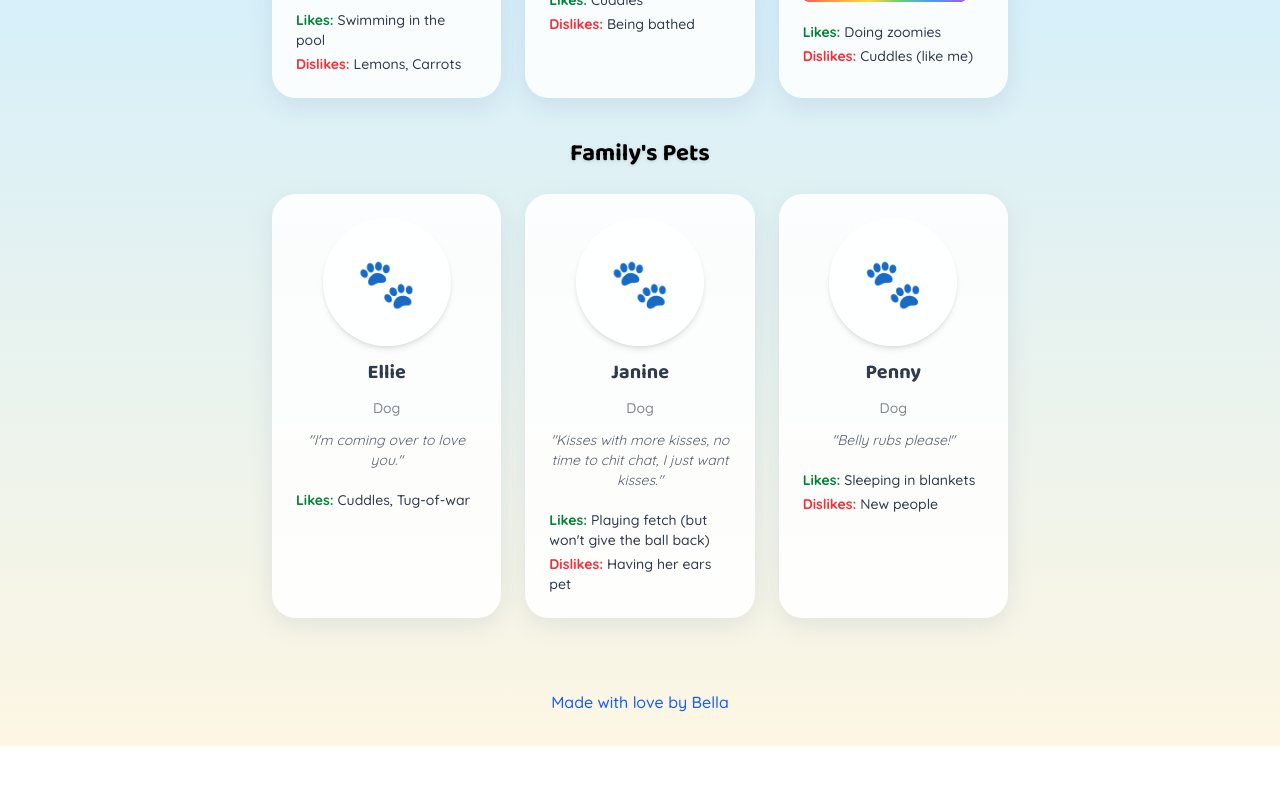
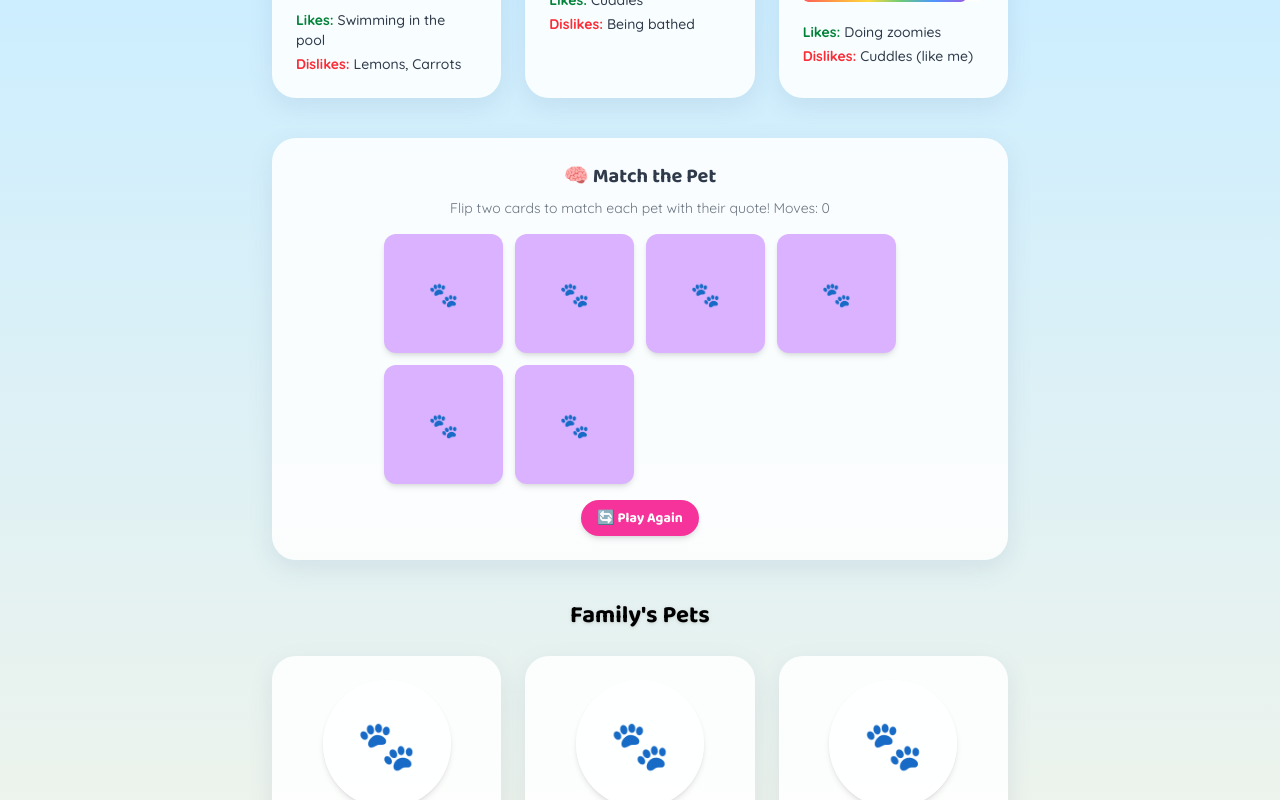
Before and after one commit to gregorylebed-code/bella-website, a Next.js app: page /pets in a window 1280 px wide. Shown: the part 800-1600 px from the top of the page. Before the commit the page ends 1546 px from the top, so only its background shows below. Built offline with nearby package versions, Linux system fonts and the light colour scheme.

Commit message:
Add Match the Pet memory game to Pets page

```diff
--- /dev/null
+++ b/src/app/pets/MatchThePet.tsx
@@ -0,0 +1,146 @@
+"use client";
+
+import { useMemo, useState } from "react";
+
+type Pet = {
+  name: string;
+  photo: string;
+  quote: string;
+};
+
+type Card = {
+  id: string;
+  petName: string;
+  type: "photo" | "quote";
+  content: string;
+};
+
+function shuffle<T>(arr: T[]): T[] {
+  const a = [...arr];
+  for (let i = a.length - 1; i > 0; i--) {
+    const j = Math.floor(Math.random() * (i + 1));
+    [a[i], a[j]] = [a[j], a[i]];
+  }
+  return a;
+}
+
+function buildDeck(pets: Pet[]): Card[] {
+  const cards: Card[] = [];
+  for (const pet of pets) {
+    cards.push({ id: `${pet.name}-photo`, petName: pet.name, type: "photo", content: pet.photo });
+    cards.push({ id: `${pet.name}-quote`, petName: pet.name, type: "quote", content: pet.quote });
+  }
+  return shuffle(cards);
+}
+
+export default function MatchThePet({ pets }: { pets: Pet[] }) {
+  const [deck, setDeck] = useState<Card[]>(() => buildDeck(pets));
+  const [flipped, setFlipped] = useState<string[]>([]);
+  const [matched, setMatched] = useState<Set<string>>(new Set());
+  const [moves, setMoves] = useState(0);
+  const [busy, setBusy] = useState(false);
+
+  const gameKey = useMemo(() => JSON.stringify(pets.map((p) => p.name)), [pets]);
+
+  function reset() {
+    setDeck(buildDeck(pets));
+    setFlipped([]);
+    setMatched(new Set());
+    setMoves(0);
+    setBusy(false);
+  }
+
+  function handleFlip(card: Card) {
+    if (busy || matched.has(card.petName + card.type) || flipped.includes(card.id)) return;
+    if (flipped.length === 0) {
+      setFlipped([card.id]);
+      return;
+    }
+    if (flipped.length === 1) {
+      const firstCard = deck.find((c) => c.id === flipped[0])!;
+      const newFlipped = [...flipped, card.id];
+      setFlipped(newFlipped);
+      setMoves((m) => m + 1);
+      setBusy(true);
+      if (firstCard.petName === card.petName) {
+        setTimeout(() => {
+          setMatched((prev) => {
+            const next = new Set(prev);
+            next.add(firstCard.petName + firstCard.type);
+            next.add(card.petName + card.type);
+            return next;
+          });
+          setFlipped([]);
+          setBusy(false);
+        }, 500);
+      } else {
+        setTimeout(() => {
+          setFlipped([]);
+          setBusy(false);
+        }, 900);
+      }
+    }
+  }
+
+  const allMatched = matched.size === deck.length;
+
+  return (
+    <div className="card p-6 mt-10" key={gameKey}>
+      <h3 className="heading-font text-xl font-bold mb-2 text-center">🧠 Match the Pet</h3>
+      <p className="text-center text-foreground/70 text-sm mb-4">
+        Flip two cards to match each pet with their quote! Moves: {moves}
+      </p>
+
+      {allMatched && (
+        <p className="text-center heading-font font-bold text-green-600 mb-3">
+          You matched them all in {moves} moves! 🎉
+        </p>
+      )}
+
+      <div className="grid grid-cols-3 sm:grid-cols-4 gap-3 max-w-lg mx-auto mb-4">
+        {deck.map((card) => {
+          const isMatched = matched.has(card.petName + card.type);
+          const isFlipped = flipped.includes(card.id) || isMatched;
+          return (
+            <button
+              key={card.id}
+              onClick={() => handleFlip(card)}
+              className={`aspect-square rounded-xl shadow-md flex items-center justify-center p-2 text-center transition-colors ${
+                isMatched
+                  ? "bg-green-200"
+                  : isFlipped
+                    ? "bg-white"
+                    : "bg-purple-300 hover:bg-purple-400"
+              }`}
+            >
+              {isFlipped ? (
+                card.type === "photo" ? (
+                  <img
+                    src={card.content}
+                    alt={card.petName}
+                    className="w-full h-full object-cover rounded-lg"
+                  />
+                ) : (
+                  <span className="text-[10px] sm:text-xs italic leading-tight">
+                    &ldquo;{card.content}&rdquo;
+                  </span>
+                )
+              ) : (
+                <span className="text-2xl">🐾</span>
+              )}
+            </button>
+          );
+        })}
+      </div>
+
+      <div className="text-center">
+        <button
+          onClick={reset}
+          className="heading-font text-sm font-bold px-4 py-2 rounded-full bg-pink-500 text-white shadow-md hover:scale-105 transition-transform"
+        >
+          🔄 Play Again
+        </button>
+      </div>
+    </div>
+  );
+}
--- a/src/app/pets/page.tsx
+++ b/src/app/pets/page.tsx
@@ -3,6 +3,7 @@ import NavBar from "../NavBar";
 import EmptyState from "../EmptyState";
 import { pets, relativesPets } from "../content";
 import PetCard from "./PetCard";
+import MatchThePet from "./MatchThePet";
 
 export default function PetsPage() {
   return (
@@ -27,6 +28,8 @@ export default function PetsPage() {
           </div>
         )}
 
+        {pets.length > 0 && <MatchThePet pets={pets} />}
+
         {relativesPets.length > 0 && (
           <div className="mt-10">
             <h3 className="heading-font text-2xl font-bold text-black drop-shadow mb-6 text-center">
```
